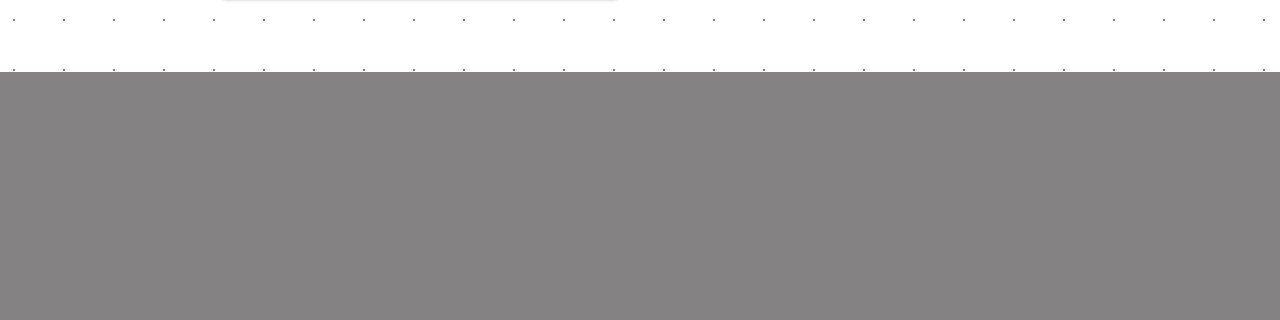
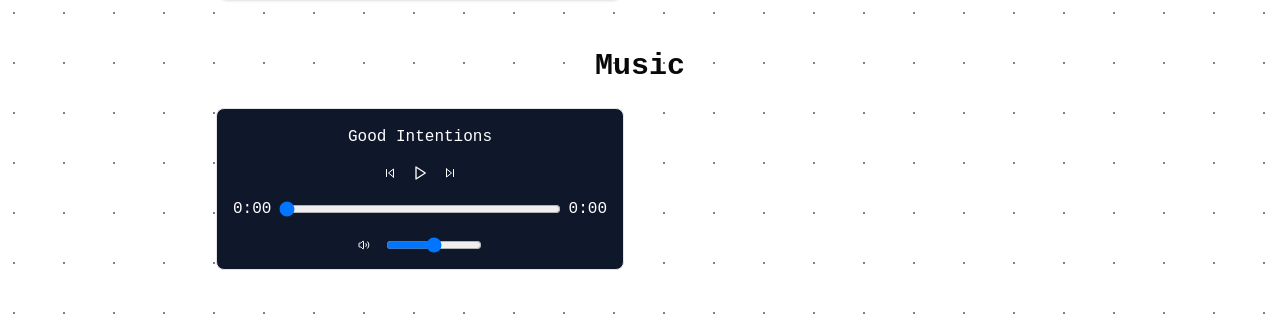
Before and after one commit to daggermaster3000/qf-web, a Next.js app: page /projects in a window 1280 px wide. Shown: the part 1580-1900 px from the top of the page. Before the commit the page ends 1652 px from the top, so only its background shows below. Built offline with nearby package versions, Linux system fonts and the light colour scheme.

Commit message:
added music

```diff
--- a/app/projects/page.tsx
+++ b/app/projects/page.tsx
@@ -3,6 +3,7 @@
 
 import Link from 'next/link';
 import { Card,  CardDescription, CardHeader,CardFooter, CardTitle } from "@/components/ui/card"
+import AudioPlayer from '@/components/ui/audioComponent';
 
 // Data for projects
 const codingProjects = [
@@ -137,25 +138,19 @@ export default function Projects() {
                             />
                         ))}
                     </div>
+
                 </section>
 
+
                 {/* Other Projects Section */}
-                {/* <section className="text-center w-full mb-16">
+                 <section className="text-center w-full mb-16">
                     <h2 id="other" className="text-3xl font-semibold mb-6">
-                        Other Stuff
+                        Music
                     </h2>
                     <div className="grid grid-cols-2 gap-8">
-                        {otherProjects.map((project) => (
-                            <Project
-                                key={project.id}
-                                title={project.title}
-                                description={project.description}
-                                imageUrl={project.imageUrl}
-                                link={project.link}
-                            />
-                        ))}
+                    <AudioPlayer Title="Good Intentions" src="qf-web/Sommatif mix print.wav" defaultVolume={0.5} playbackRate={1} />
                     </div>
-                </section> */}
+                </section>
             </div>
         </div>
     );
--- a/components/portfolio.tsx
+++ b/components/portfolio.tsx
@@ -10,18 +10,21 @@ import Link from 'next/link';
 import { MouseEventHandler } from 'react';
 
 export default function Portfolio() {
-  const [activeSection, setActiveSection] = useState('projects')
-  const [theme, setTheme] = useState('light')
+  const [activeSection, setActiveSection] = useState('projects');
+  const [theme, setTheme] = useState(() => {
+    // Retrieve the theme from localStorage or default to 'light'
+    return localStorage.getItem('theme') || 'light';
+  });
   const [animating, setAnimating] = useState(false);
 
   const toggleTheme = () => {
-
+    setAnimating(true);
     setTimeout(() => {
-      setTheme(theme === 'light' ? 'dark' : 'light');
-      setAnimating(true);
-      // Stop the animation after the sweep completes
+      const newTheme = theme === 'light' ? 'dark' : 'light';
+      setTheme(newTheme);
+      localStorage.setItem('theme', newTheme); // Save theme to localStorage
+      setAnimating(false);
     }, 100);
-    setAnimating(false);
   };
 
   useEffect(() => {
@@ -129,7 +132,23 @@ export default function Portfolio() {
               <CardHeader><CardTitle>Music</CardTitle>
               </CardHeader>
               <CardContent>
-
+              <ul className="list-disc pl-5">
+                  <li>
+                    <Link href="https://www.youtube.com/watch?v=ucPeQpzOHj8" className="hover-underline-animation">
+                      <span>Low lights</span>
+                    </Link>
+                  </li>
+                  <li>
+                    <Link href="https://www.youtube.com/watch?v=CW8CQbgKv0Y" className="hover-underline-animation">
+                      <span>Ruins</span>
+                    </Link>
+                  </li>
+                  <li>
+                    <Link href="/projects#yosesh" className="hover-underline-animation">
+                      <span>Drum Session project</span>
+                    </Link>
+                  </li>
+                </ul>
               </CardContent>
 
             </Card>
--- /dev/null
+++ b/components/ui/audioComponent.tsx
@@ -0,0 +1,124 @@
+import { useState, useRef } from 'react';
+import { Play, Pause, SkipBack, SkipForward, Volume2, VolumeX } from 'lucide-react';
+
+interface AudioPlayerProps {
+    Title: string;
+  src: string; // Path to the audio file
+  defaultVolume?: number; // Default volume (0 to 1)
+  playbackRate?: number; // Playback speed
+}
+
+export default function AudioPlayer({
+  Title,
+  src,
+  defaultVolume = 1,
+  playbackRate = 1,
+}: AudioPlayerProps) {
+  const [isPlaying, setIsPlaying] = useState(false);
+  const [volume, setVolume] = useState(defaultVolume);
+  const [currentTime, setCurrentTime] = useState(0);
+  const [duration, setDuration] = useState(0);
+  const audioRef = useRef<HTMLAudioElement | null>(null);
+
+  const togglePlayPause = () => {
+    if (audioRef.current) {
+      if (isPlaying) {
+        audioRef.current.pause();
+      } else {
+        audioRef.current.play();
+      }
+      setIsPlaying(!isPlaying);
+    }
+  };
+
+  const handleTimeUpdate = () => {
+    if (audioRef.current) {
+      setCurrentTime(audioRef.current.currentTime);
+    }
+  };
+
+  const handleLoadedMetadata = () => {
+    if (audioRef.current) {
+      setDuration(audioRef.current.duration);
+      audioRef.current.volume = defaultVolume;
+      audioRef.current.playbackRate = playbackRate;
+    }
+  };
+
+  const handleVolumeChange = (value: number) => {
+    setVolume(value);
+    if (audioRef.current) {
+      audioRef.current.volume = value;
+    }
+  };
+
+  const formatTime = (time: number) => {
+    const minutes = Math.floor(time / 60);
+    const seconds = Math.floor(time % 60);
+    return `${minutes}:${seconds < 10 ? '0' : ''}${seconds}`;
+  };
+
+  return (
+    <div className="p-4 border rounded-lg bg-slate-900 text-white flex flex-col items-center space-y-4">
+      <h3>{Title}</h3>
+      <audio
+        ref={audioRef}
+        src={src}
+        onTimeUpdate={handleTimeUpdate}
+        onLoadedMetadata={handleLoadedMetadata}
+      />
+      <div className="flex items-center space-x-4">
+        <button
+          onClick={() => audioRef.current && (audioRef.current.currentTime -= 10)}
+          aria-label="Rewind 10 seconds"
+        >
+          <SkipBack size={12} />
+        </button>
+        <button onClick={togglePlayPause} aria-label={isPlaying ? 'Pause' : 'Play'}>
+          {isPlaying ? <Pause size={16} /> : <Play size={16} />}
+        </button>
+        <button
+          onClick={() => audioRef.current && (audioRef.current.currentTime += 10)}
+          aria-label="Forward 10 seconds"
+        >
+          <SkipForward size={12} />
+        </button>
+      </div>
+      <div className="w-full flex items-center space-x-2">
+        <span>{formatTime(currentTime)}</span>
+        <input
+          type="range"
+          min={0}
+          max={duration || 0}
+          value={currentTime}
+          onChange={(e) => {
+            const newTime = Number(e.target.value);
+            if (audioRef.current) {
+              audioRef.current.currentTime = newTime;
+            }
+            setCurrentTime(newTime);
+          }}
+          className="w-full"
+        />
+        <span>{formatTime(duration)}</span>
+      </div>
+      <div className="flex items-center space-x-4">
+        <button
+          onClick={() => handleVolumeChange(volume === 0 ? 1 : 0)}
+          aria-label={volume === 0 ? 'Unmute' : 'Mute'}
+        >
+          {volume === 0 ? <VolumeX size={12} /> : <Volume2 size={12} />}
+        </button>
+        <input
+          type="range"
+          min={0}
+          max={1}
+          step={0.01}
+          value={volume}
+          onChange={(e) => handleVolumeChange(Number(e.target.value))}
+          className="w-24"
+        />
+      </div>
+    </div>
+  );
+}
```
Also changed, not shown: 1 other file (tests, documents, lock files or other folders).
